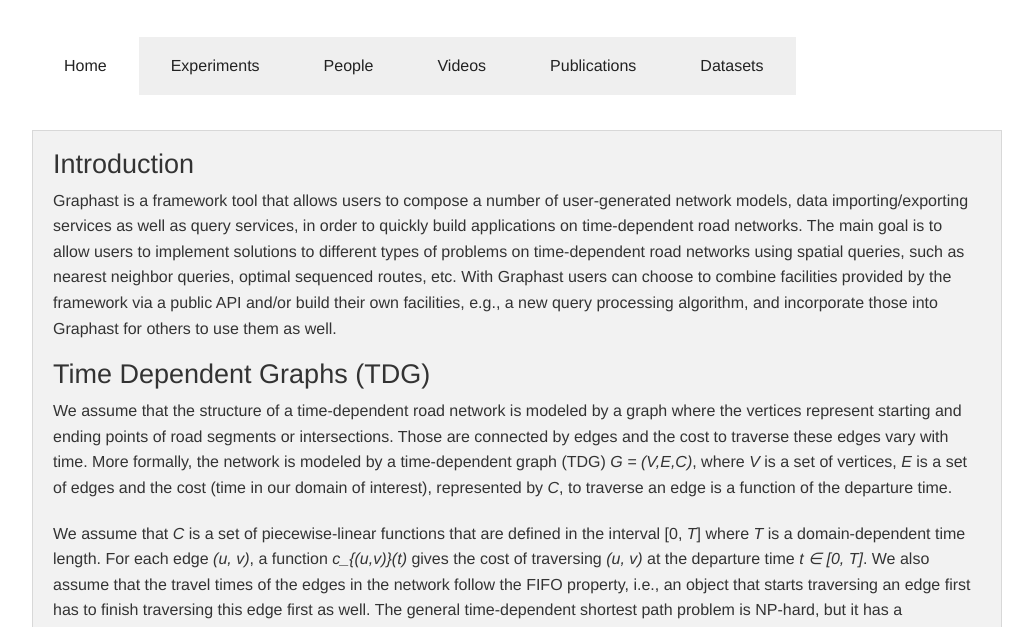
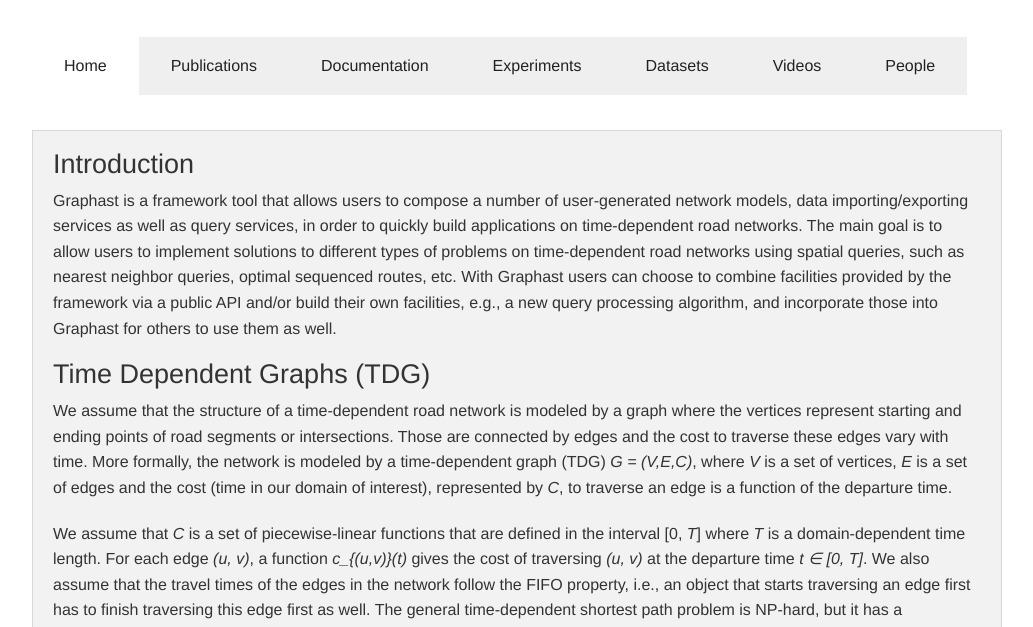
Before and after one commit to InsightLab/graphast, a plain HTML site: page index.html in a window 1280 px wide. Shown: the part 173-800 px from the top of the page, without its empty margins (123-1156 px from the left). Drawn offline with Linux system fonts and the light colour scheme.

Commit message:
Update index.html

```diff
--- a/index.html
+++ b/index.html
@@ -44,11 +44,12 @@
 <div class="small-12 columns">
 <ul class="tabs" data-tab>
     <li class="tab-title active"><a href="#panel1">Home</a></li>
-    <li class="tab-title"><a href="#panel2">Experiments</a></li>
-    <li class="tab-title"><a href="#panel3">People</a></li>
-    <li class="tab-title"><a href="#panel4">Videos</a></li>
-    <li class="tab-title"><a href="#panel5">Publications</a></li>
-    <li class="tab-title"><a href="#panel6">Datasets</a></li>
+    <li class="tab-title"><a href="https://github.com/ARiDa/graphast/wiki/publications" target="_blank">Publications</a></li>
+    <li class="tab-title"><a href="https://github.com/ARiDa/graphast/wiki/" target="_blank">Documentation</a></li>
+    <li class="tab-title"><a href="#experiments">Experiments</a></li>
+    <li class="tab-title"><a href="#datasets">Datasets</a></li>
+    <li class="tab-title"><a href="#videos">Videos</a></li>
+    <li class="tab-title"><a href="#people">People</a></li>
 </ul>
 <div class="tabs-content">
 <div class="content active" id="panel1">
@@ -86,7 +87,7 @@
         <p>As an example, consider the graph shown in Figure 1 which is a representation of a time-dependent road network. The travel times of its edges for each instant of a day are shown in the graphics in Figure 2. To illustrate how travel times are calculated in such graphs, consider the path <i>< B,A,C ></i>. At a departure time <i>t</i> = 10:00 am, the cost of traversing this path is equal to 25 minutes, since the cost to go from <i>B</i> to <i>A</i> at 10 am is 10 minutes and the arrival time at <i>A</i> is 10:10 am and the cost to go from <i>A</i> to <i>C</i> at 10:10 am is 15 minutes.</p>
     </div>
 </div>
-<div class="content" id="panel2">
+<div class="content" id="experiments">
     <p/>
     <div class="panel">
         <h3>Experiments</h3>
@@ -179,7 +180,7 @@
         </div>
     </div>
 </div>
-<div class="content" id="panel3">
+<div class="content" id="people">
     <p/>
     <div class="panel">
         <h3>People</h3>
@@ -287,7 +288,7 @@
         </div>
     </div>
 </div>
-<div class="content" id="panel4">
+<div class="content" id="videos">
     <p/>
     <div class="panel">
         <h3>Videos</h3>
@@ -295,13 +296,7 @@
         <iframe width="560" height="315" src="https://www.youtube.com/embed/jSeYsseodw0" frameborder="0" allowfullscreen></iframe>
     </div>
 </div>
-<div class="content" id="panel5">
-    <p/>
-    <div class="panel">
-        <h3><a href="https://github.com/ARiDa/graphast/wiki/Group-Publications-about-Mobility,-Trajectory,-Traffic" target="_blank">Click to see our publications</a></h3>
-    </div>
-</div>
-<div class="content" id="panel6">
+<div class="content" id="datasets">
     <p/>
     <div class="panel">
         <h3>Datasets</h3>
```
